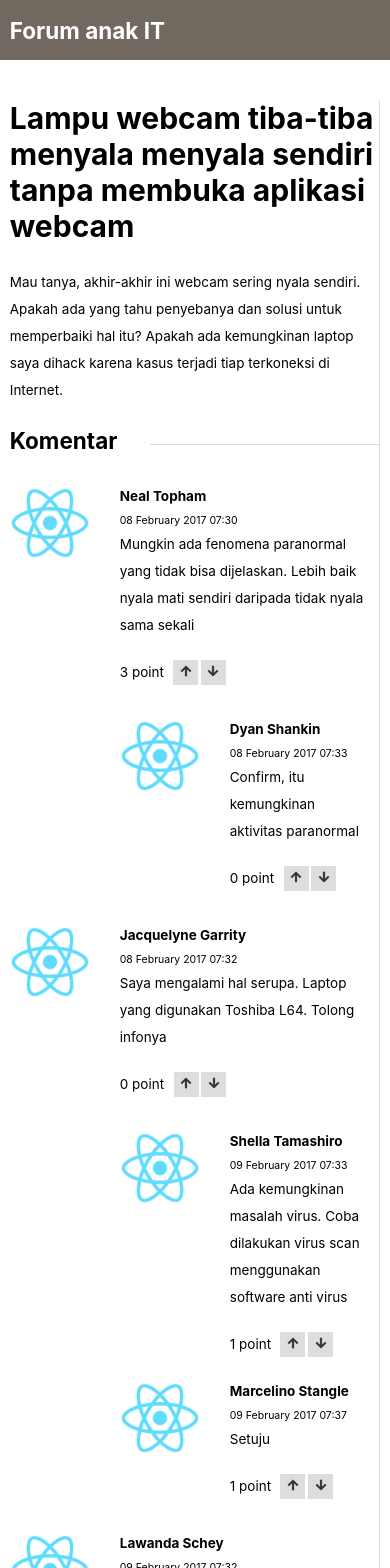
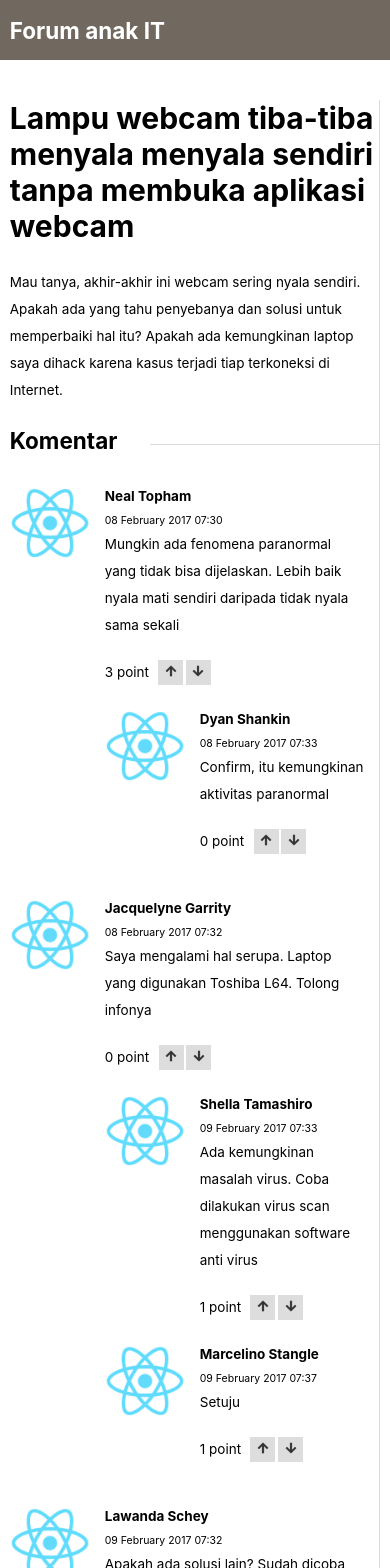
Before and after one commit to Erik-NA7/simple-forum, a React (Create React App) app: page / in a window 390 px wide. Shown: the top 1568 px of the page. Built offline with nearby package versions, Linux system fonts and the light colour scheme; data requests are answered from the project's data file.

Commit message:
working on responsiveness

```diff
--- a/src/components/Comment/Comment.js
+++ b/src/components/Comment/Comment.js
@@ -50,6 +50,7 @@ function Comment(props) {
             disabled={hasVoted}>
               <FaArrowDown style={arrowIconStyle}/></button>
         </div>
+        <div>{props.children}</div>
       </div>
     </div>
   )
--- a/src/components/Post.module.css
+++ b/src/components/Post.module.css
@@ -46,7 +46,7 @@
   width: auto;
   display: flex;
   flex-direction: column;
-  padding-left: 2em;
+  padding-left: 1em;
 }
 
 .user-name {
@@ -58,10 +58,8 @@
 }
 
 .reply {
-  padding-left: 150px;
   display: flex;
   flex-direction: column;
-  width: fit-content;
 }
 
 .reply .avatar {
@@ -113,8 +111,4 @@
   .avatar {
     width: 80px;
   }
-  .reply {
-    padding-left: 110px;
-  }
-
 }
--- a/src/pages/Home.js
+++ b/src/pages/Home.js
@@ -50,8 +50,7 @@ function Home() {
                   dateTime={comment.dateTime}
                   comment={comment.comment}
                   points={comment.points}
-                />
-                {comment.replies &&
+                  children={comment.replies &&
                     <div className={style.reply}>
                       {comment.replies.map((reply, id) => {
                       return (
@@ -66,6 +65,7 @@ function Home() {
                       })}
                     </div>
                     }
+                />
               </div>
               )
             })}
```
Lines whose indentation alone changed are shown as unchanged.
